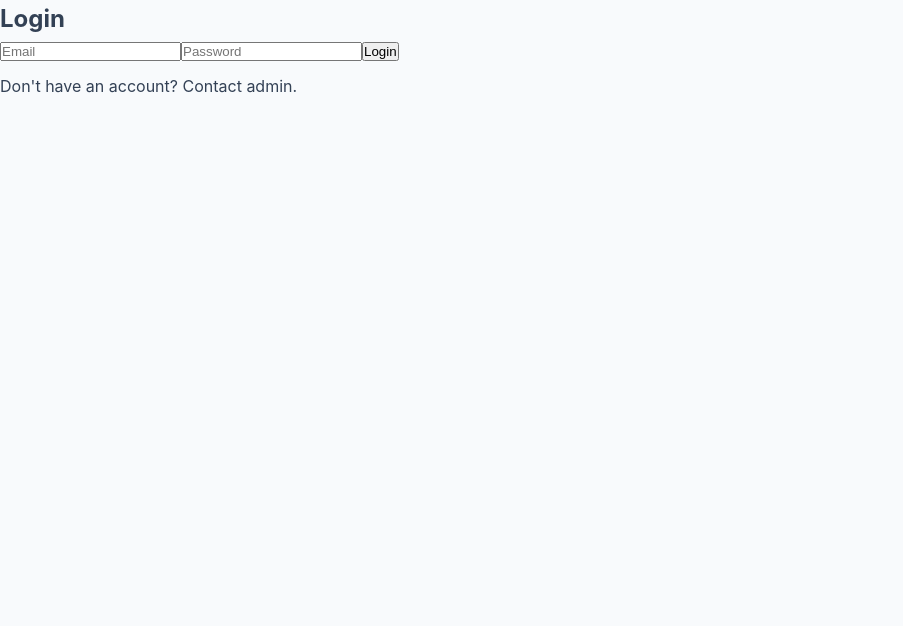
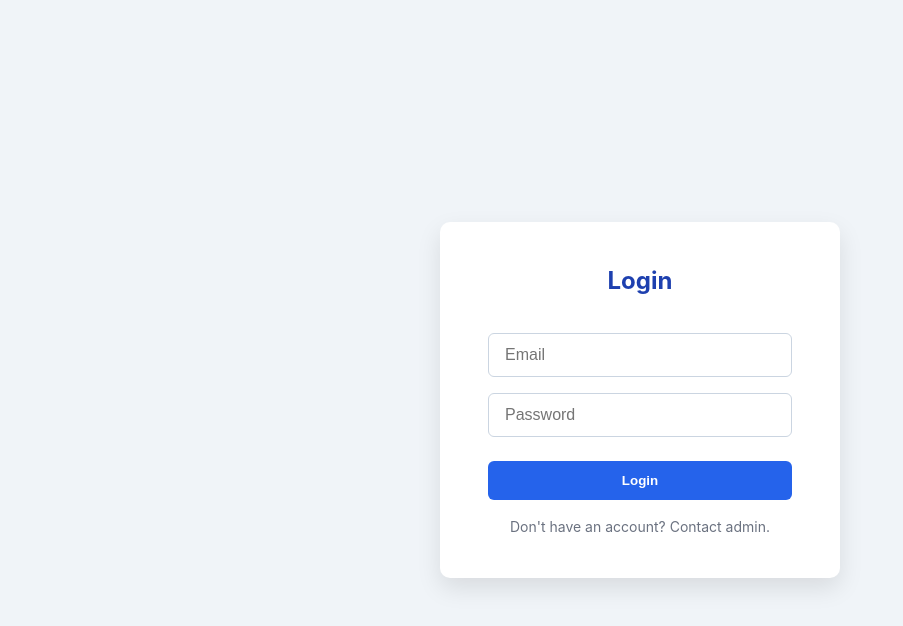
Before and after one commit to nfikirizarizo22/Student-Activities-Module, a React (Vite) app: page /login in a window 1280 px wide. Shown: the top 626 px of the page, without its empty margins (0-903 px from the left). Built offline with nearby package versions, Linux system fonts and the light colour scheme.

Commit message:
added login css

```diff
--- /dev/null
+++ b/src/pages/LoginPage.css
@@ -0,0 +1,54 @@
+.login-container {
+  min-height: 100vh;
+  display: flex;
+  justify-content: center;
+  align-items: center;
+  background: #f0f4f8;
+}
+
+.login-box {
+  background: white;
+  padding: 2.5rem 3rem;
+  border-radius: 10px;
+  box-shadow: 0 10px 25px rgba(0, 0, 0, 0.1);
+  width: 100%;
+  max-width: 400px;
+  text-align: center;
+}
+
+.login-box h2 {
+  margin-bottom: 1.5rem;
+  color: #1e40af;
+}
+
+.login-box input {
+  width: 100%;
+  padding: 0.75rem 1rem;
+  margin: 0.5rem 0;
+  border: 1px solid #cbd5e1;
+  border-radius: 6px;
+  font-size: 1rem;
+}
+
+.login-box button {
+  width: 100%;
+  padding: 0.75rem;
+  background-color: #2563eb;
+  color: white;
+  font-weight: bold;
+  border: none;
+  border-radius: 6px;
+  margin-top: 1rem;
+  cursor: pointer;
+  transition: background-color 0.3s ease;
+}
+
+.login-box button:hover {
+  background-color: #1e3a8a;
+}
+
+.note {
+  font-size: 0.875rem;
+  color: #6b7280;
+  margin-top: 1rem;
+}
--- a/src/pages/login.jsx
+++ b/src/pages/login.jsx
@@ -12,6 +12,7 @@ import React, { useContext, useEffect, useRef, useState } from 'react'
 import './login.jsx';
 import { useNavigate } from 'react-router-dom';
 import axios from "axios";
+import './LoginPage.css';
 import { API_URL } from '../utils';
 import AuthContext from '../contexts/AuthContext';
 
```
